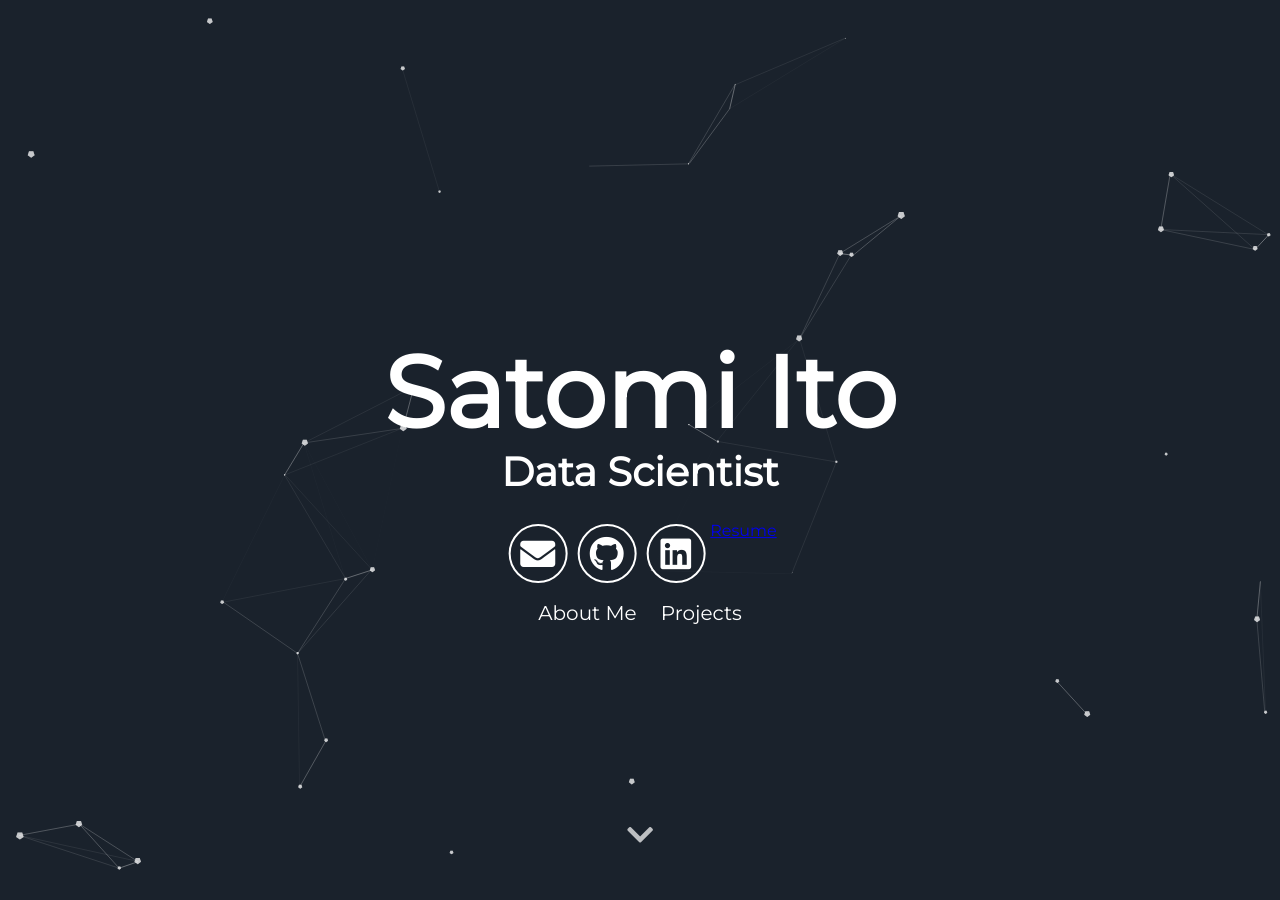
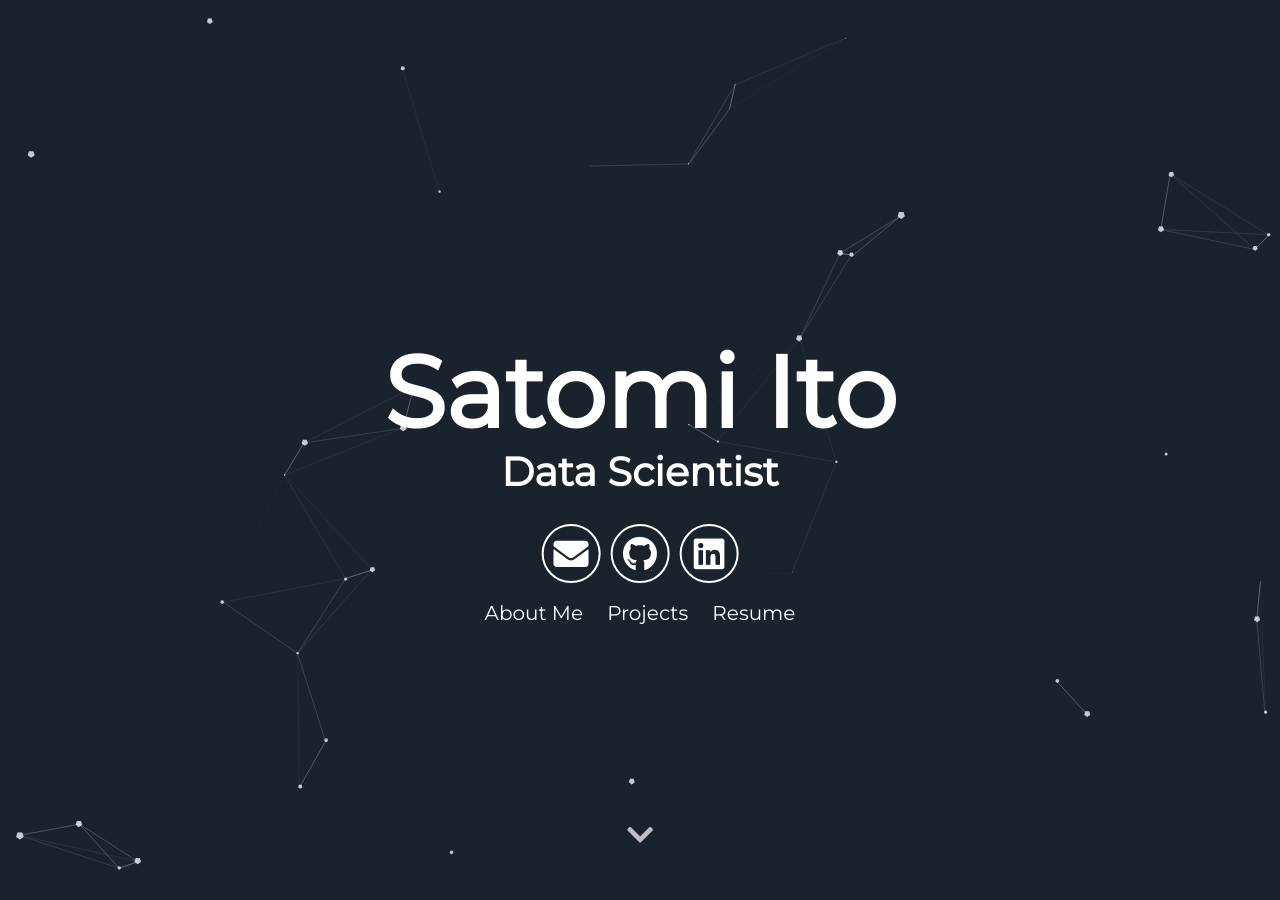
Before and after one commit to satomitheito/satomitheito.github.io, a Jekyll site: the page built from index.html, in a window 1280 px wide and 900 px high. Built offline with Jekyll 4.4.1, drawn with Linux system fonts in a browser that asks for light colours.

Commit message:
Update header.html

```diff
--- a/_includes/header.html
+++ b/_includes/header.html
@@ -8,11 +8,11 @@
         <a aria-label="E-Mail" href="mailto:si408@georgetown.com"><i class="icon fas fa-envelope"></i></a>
         <a rel="me" aria-label="Github" target="_blank" href="https://github.com/satomitheito"><i class="icon fab fa-github" aria-hidden="true"></i></a>
         <a rel="me" aria-label="LinkedIn" target="_blank" href="https://www.linkedin.com/in/satomitheito"><i class="icon fab fa-linkedin" aria-hidden="true"></i></a>
-        <a class="link" href="/assets/files/Satomi_Ito_Resume.pdf" target="_blank" rel="noopener noreferrer">Resume</a>
       </div>
       <div class="header-links">
         <a class="link" href="#about" data-scroll>About Me</a>
         <a class="link" href="#projects" data-scroll>Projects</a>
+        <a class="link" href="/assets/files/Satomi_Ito_Resume.pdf" target="_blank" rel="noopener noreferrer">Resume</a>
       </div>
   </div>
   <a class="down" href="#about" data-scroll><i class="icon fa fa-chevron-down" aria-hidden="true"></i></a>
```
